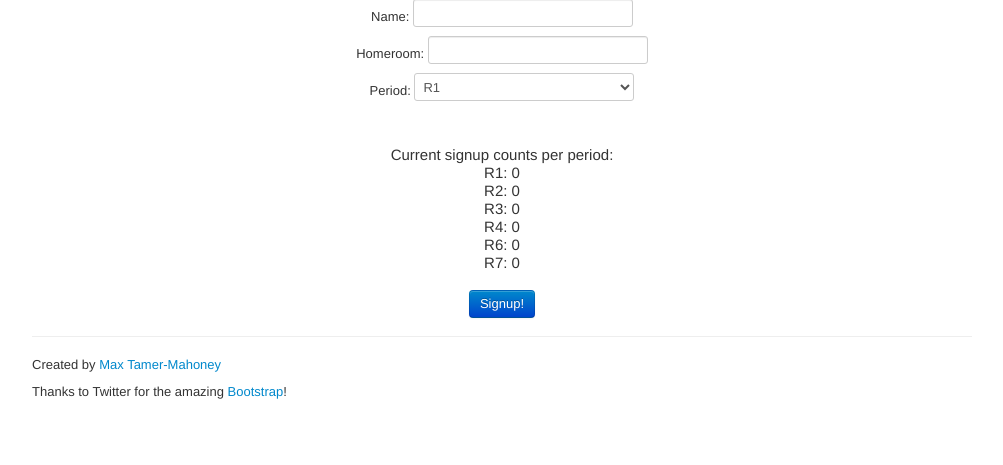
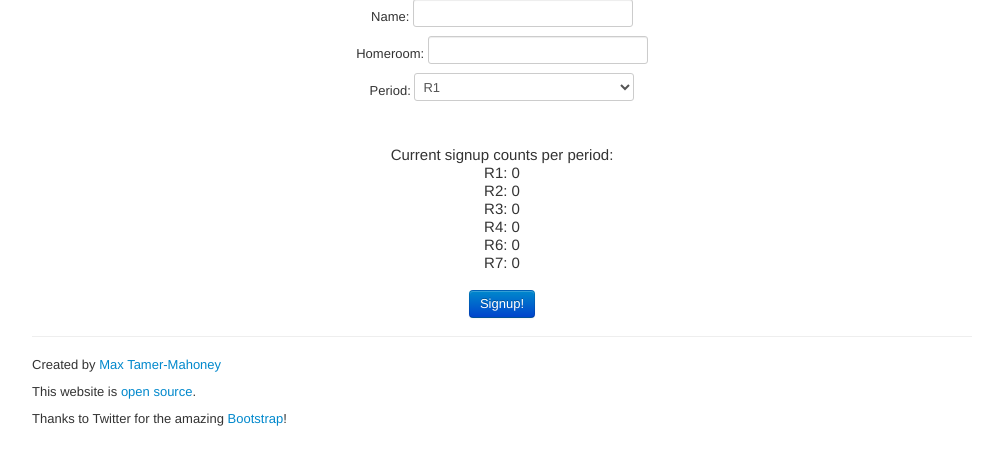
Before and after one commit to jamiejdoyle/Project-Vulcan, a PHP site: page / in a window 1280 px wide. Shown: the part 115-580 px from the top of the page, without its empty margins (138-1141 px from the left). Run offline with PHP 8.4, Linux system fonts and the light colour scheme; some libraries are stand-ins or nearby versions.

Commit message:
Removed "le" accidentally left in from Bootstrap template, and added link to this project on Github

```diff
--- a/vulcan/index.php
+++ b/vulcan/index.php
@@ -14,7 +14,7 @@ This file was modified from the original file from Twitter's Bootstrap. This not
     <meta name="description" content="">
     <meta name="author" content="">
     <script src="js/jquery.js"></script>
-    <!-- Le styles -->
+    <!-- styles -->
     <link href="css/bootstrap.min.css" rel="stylesheet">
     <style>
       body {
@@ -22,7 +22,7 @@ This file was modified from the original file from Twitter's Bootstrap. This not
       }
     </style>
 
-    <!-- Le HTML5 shim, for IE6-8 support of HTML5 elements -->
+    <!-- HTML5 shim, for IE6-8 support of HTML5 elements -->
     <!--[if lt IE 9]>
       <script src="//html5shim.googlecode.com/svn/trunk/html5.js"></script>
     <![endif]-->
@@ -128,6 +128,7 @@ This file was modified from the original file from Twitter's Bootstrap. This not
 
 		<footer>
 			<p>Created by <a href="http://mxtm.me">Max Tamer-Mahoney</a></p>
+			<p>This website is <a href="http://github.com/mxtm/Project-Vulcan">open source</a>.</p>
 			<p>Thanks to Twitter for the amazing <a href="http://twitter.github.com/bootstrap/">Bootstrap</a>!</p>
     </div> <!-- /container -->
 
```
